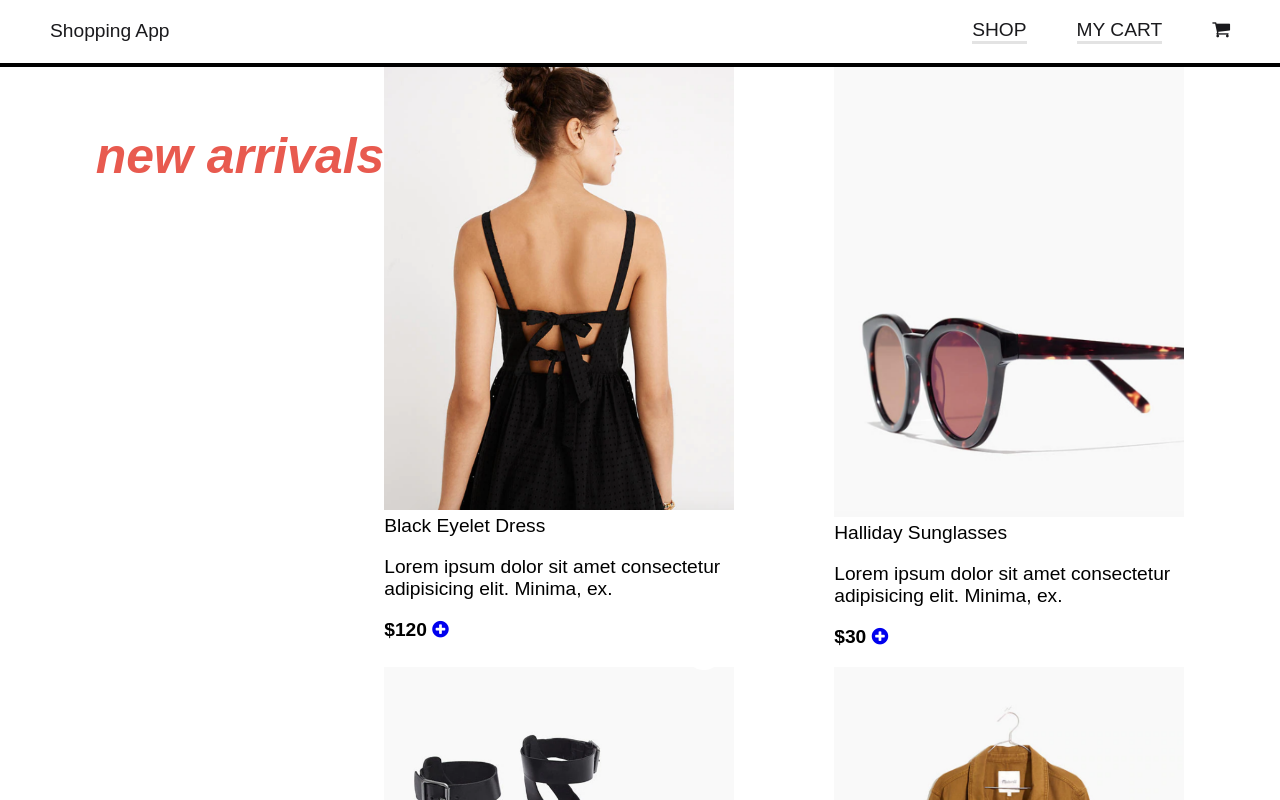
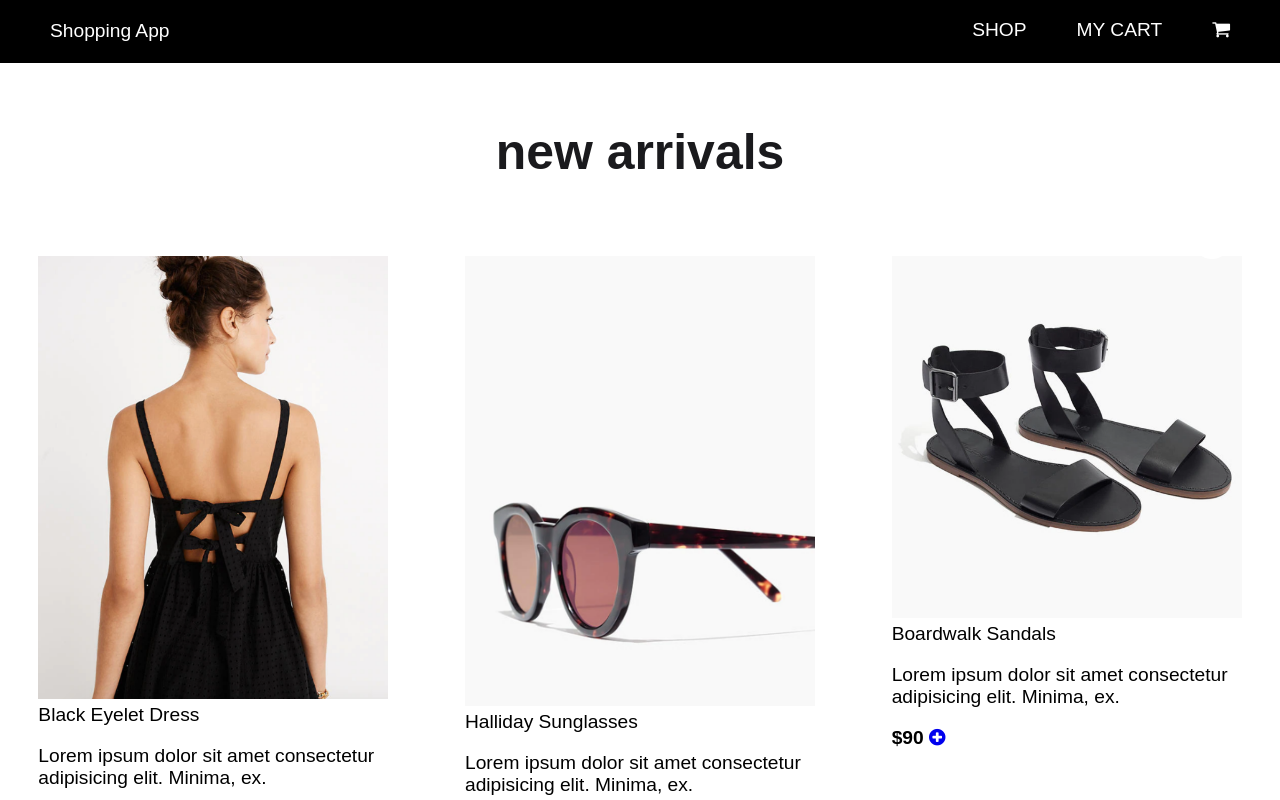
Before and after one commit to jenna-m/redux-co, a React (Create React App) app: page / in a window 1280 px wide. Shown: the top 800 px of the page. Built offline with nearby package versions, Linux system fonts and the light colour scheme.

Commit message:
Update App.css

```diff
--- a/src/App.css
+++ b/src/App.css
@@ -11,7 +11,8 @@ body {
   margin: 0;
   padding: 0;
   width: 100%;
-  border-bottom: 4px solid #000000;
+  background-color: #000000;
+  color: #ffffff
 }
 
 .nav-container {
@@ -24,7 +25,7 @@ body {
   display: flex;
   justify-content: flex-start;
   padding: 20px 50px;
-  color: #1a1a1d;
+  color: #ffffff;
   text-decoration: none;
 }
 
@@ -41,20 +42,24 @@ body {
 }
 
 .menu a {
-  color: #1a1a1d;
+  color: #ffffff;
   font-size: 1em;
   text-transform: uppercase;
   text-decoration: none;
-  border-bottom: 3px solid #e3e3e3;
+  border-bottom: 3px solid #000000;
   transition: border-bottom .1s linear .1s;
 }
 
 .menu a:hover {
-  border-bottom: 3px solid #bdbdbd;
+  border-bottom: 3px solid #ffffff;
 }
 
 /* Shopping cart FA icon */
 .cart-icon a {
+  border-bottom: 0px;
+}
+
+.cart-icon a:hover {
   border-bottom: 0px;
 }
 
@@ -73,22 +78,23 @@ body {
   flex-wrap: wrap;
   justify-content: center;
   justify-items: space-between;
+  width: 100%;
 }
 
 .new-arrivals-section h1 {
+  margin-bottom: 75px;
   font-size: 2.6em;
-  color: #e85a4f;
+  color: #1a1a1d;
   text-transform: lowercase;
-  font-style: italic;
 }
 
 .new-arrivals-items {
-  width: 800px;
   display: flex;
   flex-wrap: wrap;
-  flex-direction: row;
-  justify-content: space-between;
+  justify-content: space-around;
+  width: 100%;
 }
+
 
 /* Items in cart */
 h1 {
```
